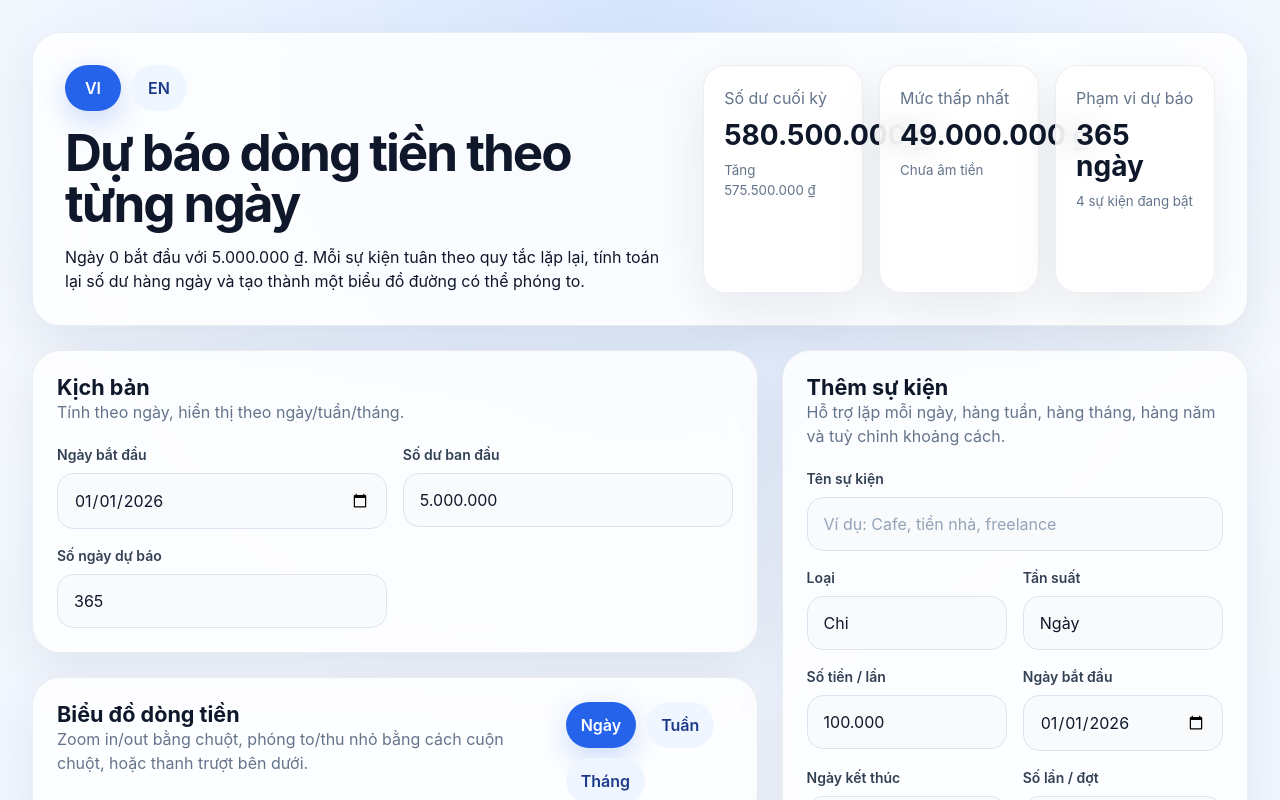
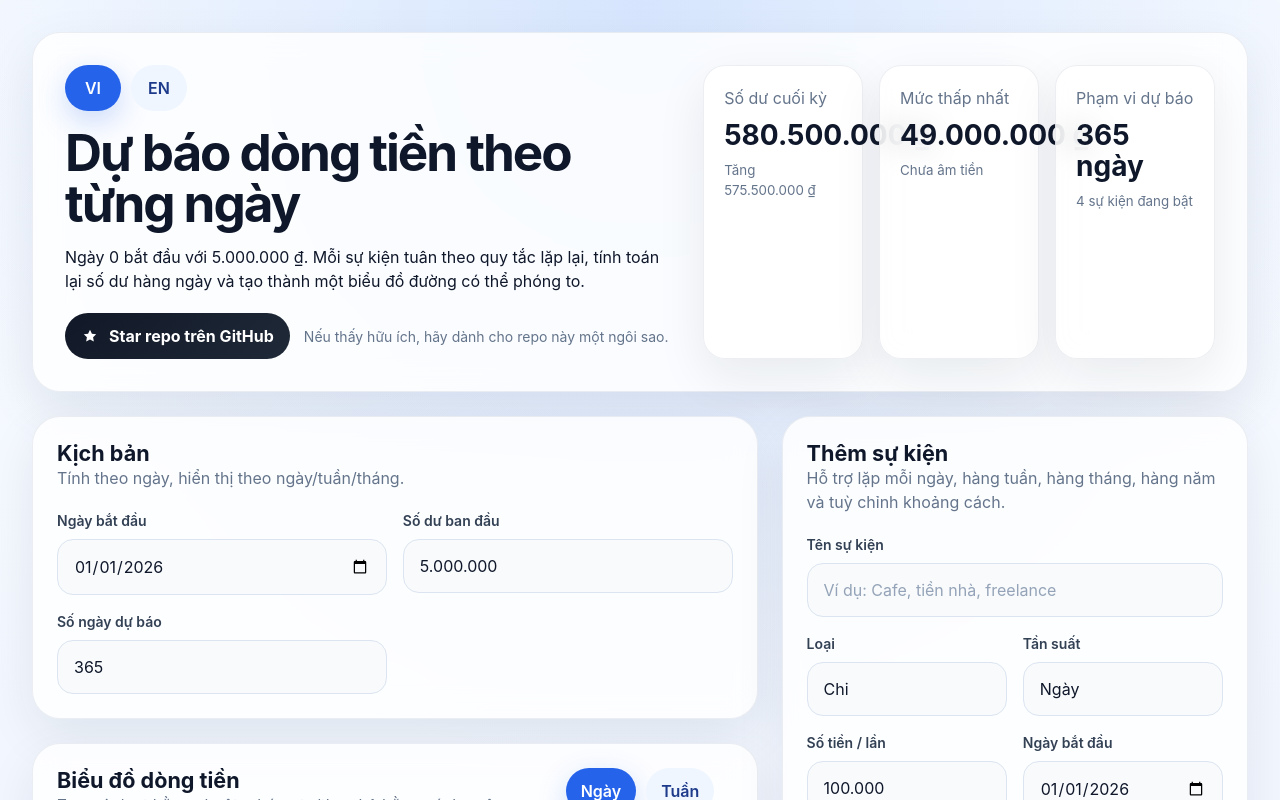
Before and after one commit to tri218138/cashflow, a React (Vite) app: page / in a window 1280 px wide. Shown: the top 800 px of the page. Built offline with nearby package versions, Linux system fonts and the light colour scheme.

Commit message:
feat: star

```diff
--- a/src/App.css
+++ b/src/App.css
@@ -27,6 +27,47 @@
 
 .hero-copy {
   max-width: 68ch;
+}
+
+.hero-actions {
+  margin-top: 20px;
+  display: flex;
+  align-items: center;
+  gap: 14px;
+  flex-wrap: wrap;
+}
+
+.github-star-link {
+  display: inline-flex;
+  align-items: center;
+  justify-content: center;
+  gap: 10px;
+  padding: 11px 16px;
+  border-radius: 999px;
+  background: linear-gradient(135deg, #111827, #1f2937);
+  color: #fff;
+  text-decoration: none;
+  font-weight: 700;
+  transition:
+    transform 0.15s ease,
+    box-shadow 0.15s ease,
+    opacity 0.15s ease;
+}
+
+.github-star-link:hover {
+  transform: translateY(-1px);
+  box-shadow: 0 16px 36px rgba(15, 23, 42, 0.22);
+}
+
+.github-star-icon {
+  width: 18px;
+  height: 18px;
+  flex: 0 0 auto;
+}
+
+.hero-hint {
+  color: #64748b;
+  font-size: 14px;
 }
 
 .hero-topline {
@@ -384,7 +425,8 @@
   .panel-heading p,
   .event-card p,
   .timeline-item p,
-  .field span {
+  .field span,
+  .hero-hint {
     color: #94a3b8;
   }
 
--- a/src/App.tsx
+++ b/src/App.tsx
@@ -649,6 +649,27 @@ function App() {
           </div>
           <h1>{t.heroTitle}</h1>
           <p className="hero-copy">{t.heroDescription(formatCurrency(scenario.initialBalance, locale))}</p>
+          <div className="hero-actions">
+            <a
+              className="github-star-link"
+              href="https://github.com/tri218138/cashflow"
+              target="_blank"
+              rel="noreferrer"
+            >
+              <svg
+                className="github-star-icon"
+                viewBox="0 0 24 24"
+                aria-hidden="true"
+              >
+                <path
+                  d="M12 3.75l2.55 5.18 5.72.83-4.14 4.03.98 5.7L12 16.81l-5.11 2.68.98-5.7-4.14-4.03 5.72-.83L12 3.75z"
+                  fill="currentColor"
+                />
+              </svg>
+              {t.starRepo}
+            </a>
+            <span className="hero-hint">{t.starRepoHint}</span>
+          </div>
         </div>
 
         <div className="hero-metrics">
--- a/src/i18n.ts
+++ b/src/i18n.ts
@@ -14,6 +14,8 @@ export const LOCALE_OPTIONS: Array<{ value: Locale; label: string }> = [
 type RawTranslation = {
   heroTitle: string
   heroDescription: string
+  starRepo: string
+  starRepoHint: string
   endingBalance: string
   increase: string
   decrease: string
--- a/src/locales/en.json
+++ b/src/locales/en.json
@@ -1,6 +1,8 @@
 {
   "heroTitle": "Day-by-day cashflow forecast",
   "heroDescription": "Day 0 starts with {{initialBalance}}. Each event follows its recurrence rule, recalculates the daily balance, and feeds one zoomable line chart.",
+  "starRepo": "Star this repo on GitHub",
+  "starRepoHint": "If this project helps you, give the repository a star.",
   "endingBalance": "Ending balance",
   "increase": "Up",
   "decrease": "Down",
--- a/src/locales/vi.json
+++ b/src/locales/vi.json
@@ -1,6 +1,8 @@
 {
   "heroTitle": "Dự báo dòng tiền theo từng ngày",
   "heroDescription": "Ngày 0 bắt đầu với {{initialBalance}}. Mỗi sự kiện tuân theo quy tắc lặp lại, tính toán lại số dư hàng ngày và tạo thành một biểu đồ đường có thể phóng to.",
+  "starRepo": "Star repo trên GitHub",
+  "starRepoHint": "Nếu thấy hữu ích, hãy dành cho repo này một ngôi sao.",
   "endingBalance": "Số dư cuối kỳ",
   "increase": "Tăng",
   "decrease": "Giảm",
```
